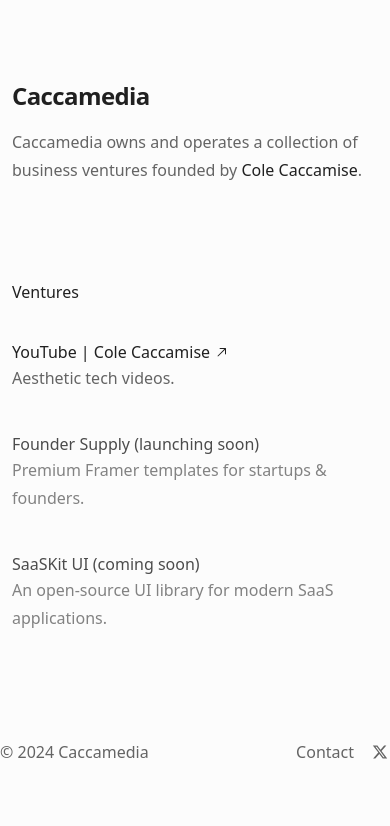
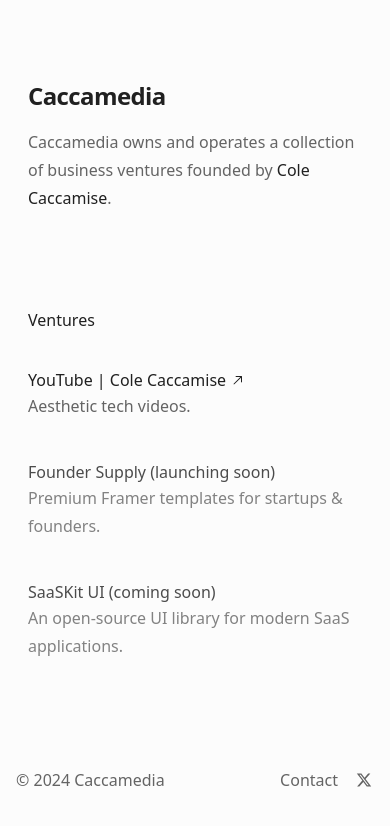
Before and after one commit to ColeCaccamise/caccamedia, a Next.js app: page / in a window 390 px wide. Shown: the top 826 px of the page. Built offline with nearby package versions, Linux system fonts and the light colour scheme.

Commit message:
add padding on mobile

```diff
--- a/app/page.tsx
+++ b/app/page.tsx
@@ -23,7 +23,7 @@
 	];
 
 	return (
-		<div className='flex flex-col gap-24 items-left'>
+		<div className='flex flex-col gap-24 items-left px-4'>
 			<div className='flex flex-col gap-4 px-3'>
 				{' '}
 				<h1 className='text-2xl font-semibold'>Caccamedia</h1>
```
